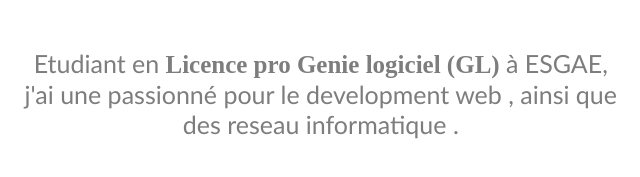
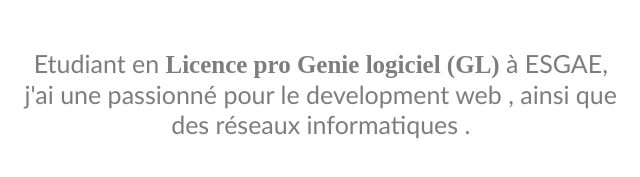
Before and after one commit to TheDev10/TheDev.github.io, a plain HTML site: page index.html in a window 1280 px wide. Shown: the part 1051-1228 px from the top of the page, 332-972 px from the left. Drawn offline with Linux system fonts and the light colour scheme.

Commit message:
Update index.html

```diff
--- a/index.html
+++ b/index.html
@@ -71,7 +71,7 @@
     <h2>Gilles Brant</h2>
     <h5>Web & mobile developper</h5>
     <br>
-    <p>Etudiant en<b> Licence pro Genie logiciel (GL) </b>à ESGAE,<br> j'ai une passionné pour le development web , ainsi que des reseau informatique .</p>
+    <p>Etudiant en<b> Licence pro Genie logiciel (GL) </b>à ESGAE,<br> j'ai une passionné pour le development web , ainsi que des réseaux informatiques .</p>
 
 
 <script src="app.js"></script>
```
